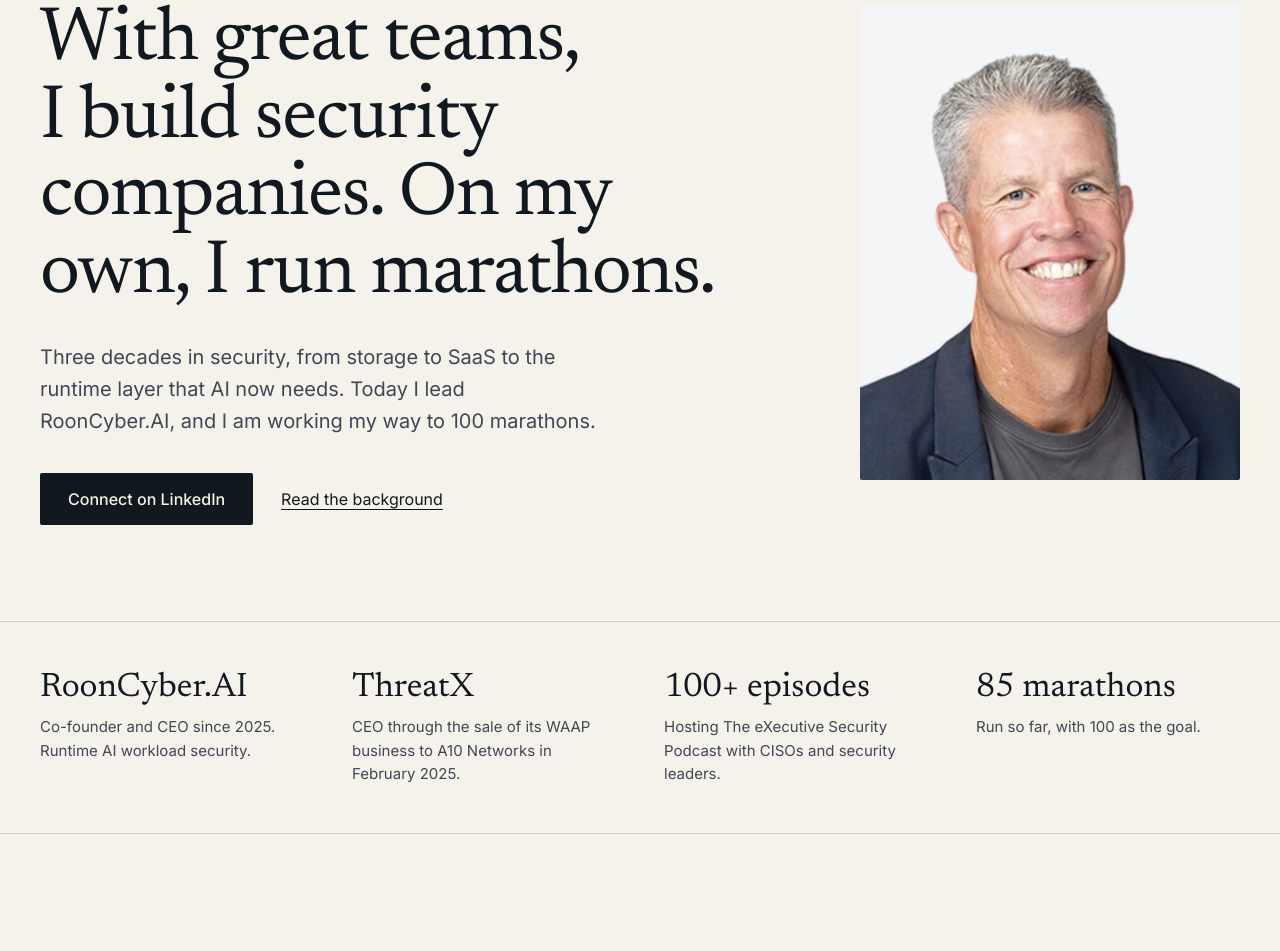
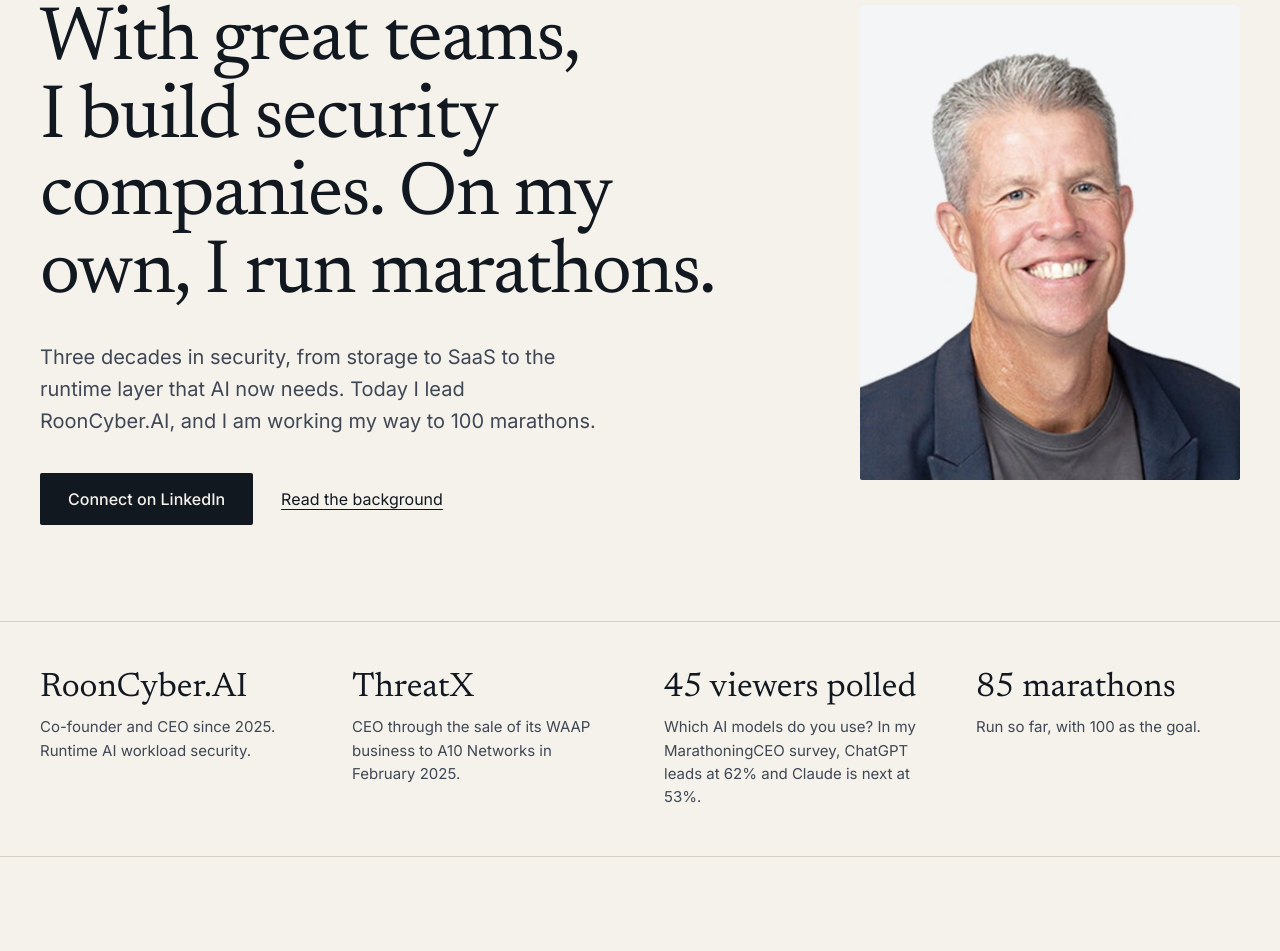
Before and after one commit to genefay-marathon/genefay.com, a plain HTML site: page index.html in a window 1280 px wide. Shown: the part 177-1128 px from the top of the page. Drawn offline with Linux system fonts and the light colour scheme.

Commit message:
Feature the MarathoningCEO AI survey in the stats strip
Replaces the podcast tile with results from the audience survey on
which AI models viewers use (45 responses).

Co-Authored-By: Claude Sonnet 5.5 <noreply@anthropic.com>
Claude-Session: https://claude.ai/code/session_01SbiYj4sXGKQC8WuuhkRQdH

```diff
--- a/index.html
+++ b/index.html
@@ -60,8 +60,8 @@ h1,h2{overflow-wrap:break-word}
 <div style="font-size:15px;line-height:1.55;color:#3F4754">CEO through the sale of its WAAP business to A10 Networks in February 2025.</div>
 </div>
 <div style="display:flex;flex-direction:column;gap:8px">
-<div style="font-family:'Newsreader',Georgia,serif;font-size:34px;line-height:1.1">100+ episodes</div>
-<div style="font-size:15px;line-height:1.55;color:#3F4754">Hosting The eXecutive Security Podcast with CISOs and security leaders.</div>
+<div style="font-family:'Newsreader',Georgia,serif;font-size:34px;line-height:1.1">45 viewers polled</div>
+<div style="font-size:15px;line-height:1.55;color:#3F4754">Which AI models do you use? In my MarathoningCEO survey, ChatGPT leads at 62% and Claude is next at 53%.</div>
 </div>
 <div style="display:flex;flex-direction:column;gap:8px">
 <div style="font-family:'Newsreader',Georgia,serif;font-size:34px;line-height:1.1">85 marathons</div>
```
